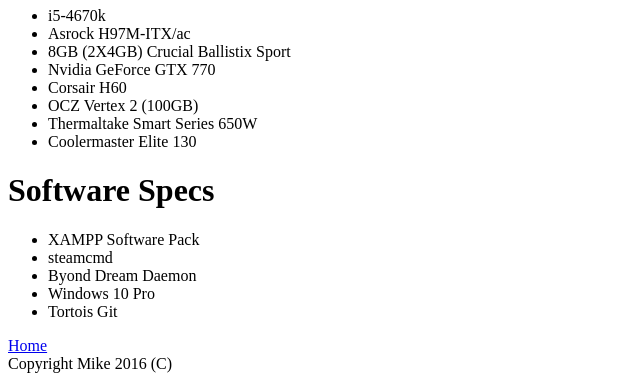
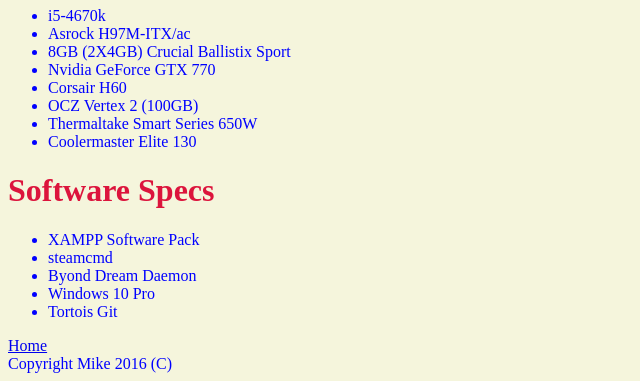
Before and after one commit to mfarrell-iit/f16-itm361, a plain HTML site: page setup/index.html in a window 1280 px wide. Shown: the part 532-913 px from the top of the page, without its empty margins (0-640 px from the left). Drawn offline with Linux system fonts and the light colour scheme.

Commit message:
Basic CSS update
linked all index pages to CSS stylesheet. Currently testing colors and
stuff.

```diff
--- a/css/stylesheet.css
+++ b/css/stylesheet.css
@@ -0,0 +1,9 @@
+body {
+    background-color: beige;
+    color: blue;
+}
+
+h1 {
+
+    color: crimson;
+}
--- a/setup/index.html
+++ b/setup/index.html
@@ -8,6 +8,7 @@
 			<header>
 				<h1>About This Server</h1>
 				<img src="server.jpg" alt="My Server">
+                <link rel="stylesheet" type="text/css" href="/css/stylesheet.css">
 			</header>
 			<h1>Hardware Specs</h1>
 				<ul>
```
Also changed, not shown: index.html (+1 -0 lines), resume/index.html (+1 -0 lines), test/index.html (+1 -0 lines).
